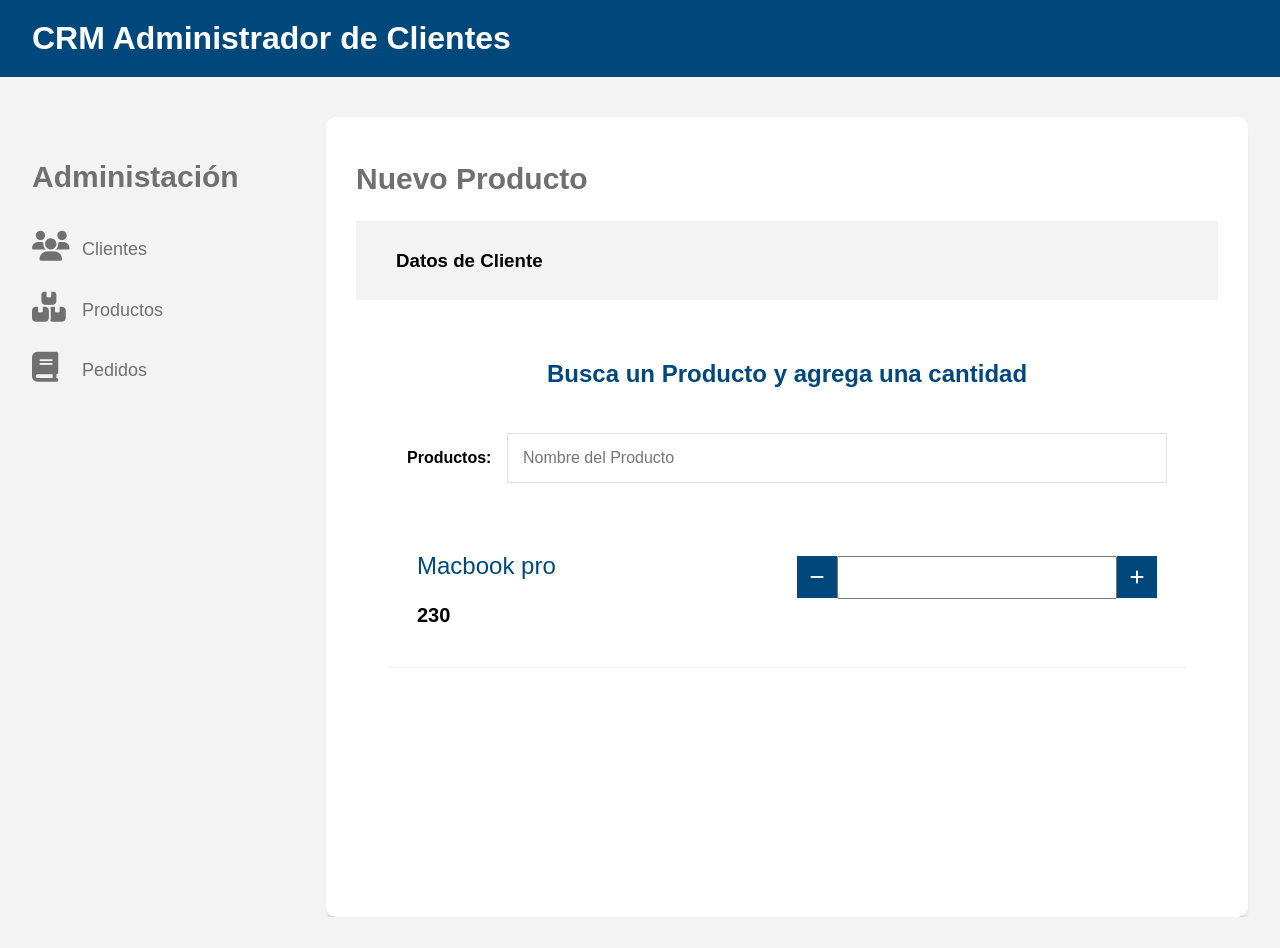
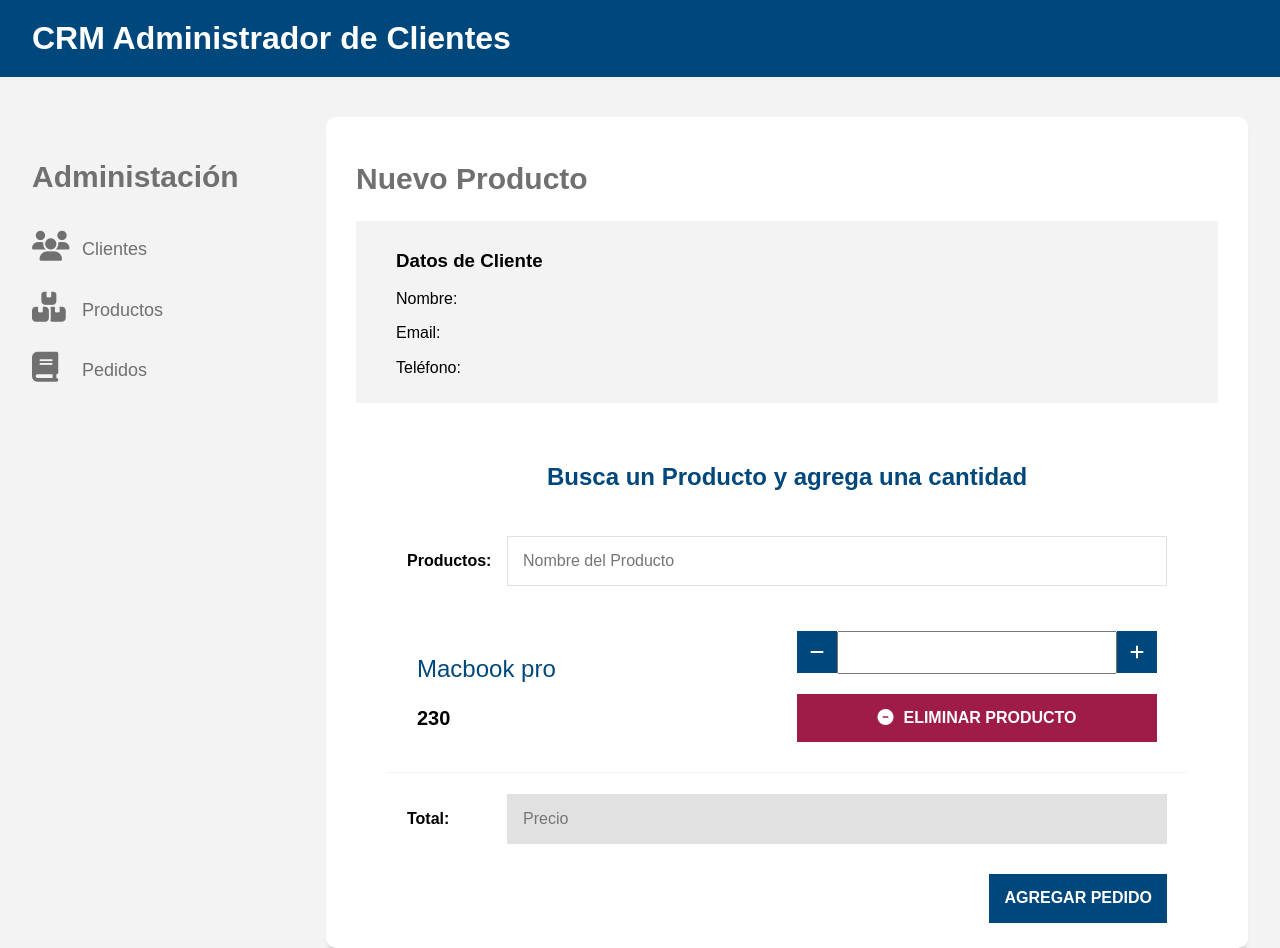
Before and after one commit to JorgeMeza93/api-rest-nodejs-react-frontend, a React (Create React App) app: page /pedidos/nuevo/1 in a window 1280 px wide. Before the commit the page ends 917 px from the top, so only its background shows below. Built offline with nearby package versions, Linux system fonts and the light colour scheme; no server answers; a web font is replaced by a local one.

Commit message:
Funcionalid a nuevo pedido

```diff
--- a/src/components/pedidos/NuevoPedido.jsx
+++ b/src/components/pedidos/NuevoPedido.jsx
@@ -1,12 +1,25 @@
 import React, { Fragment, useState, useEffect } from "react";
+import { useParams } from "react-router-dom";
+import clienteAxios from "../../config/axios";
 
 function NuevoPedido(){
+    const { id } = useParams();
+    const [cliente, guardarCliente] = useState({});
+    const consultarAPI = async () => {
+        const resultado = await clienteAxios.get(`/cliente/${id}`)
+        guardarCliente(resultado.data);
+    }
+    useEffect( () => {
+        consultarAPI();
+    }, [])
     return(
         <Fragment>
             <h2>Nuevo Producto</h2>
             <div className="ficha-cliente">
                 <h3>Datos de Cliente</h3>
-                <p></p>
+                <p>Nombre: {cliente.nombre} {cliente.apellido}</p>
+                <p>Email: {cliente.email}</p>
+                <p>Teléfono: {cliente.telefono}</p>
             </div>
             <form>
                 <legend>Busca un Producto y agrega una cantidad</legend>
@@ -26,9 +39,19 @@ function NuevoPedido(){
                                 <input type="text" name="cantidad" />
                                 <i className="fas fa-plus"></i>
                             </div>
+                            <button type="button" className="btn btn-rojo">
+                                <i className="fas fa-minus-circle"></i>Eliminar Producto
+                            </button>
                         </div>
                     </li>
                 </ul>
+                <div className="campo">
+                    <label>Total:</label>
+                    <input type="number" name="precio" placeholder="Precio" readOnly="readonly" />
+                </div>
+                <div className="enviar">
+                    <input type="submit" className="btn btn-azul" value="Agregar Pedido" />
+                </div>
             </form>
         </Fragment>
     )
```
